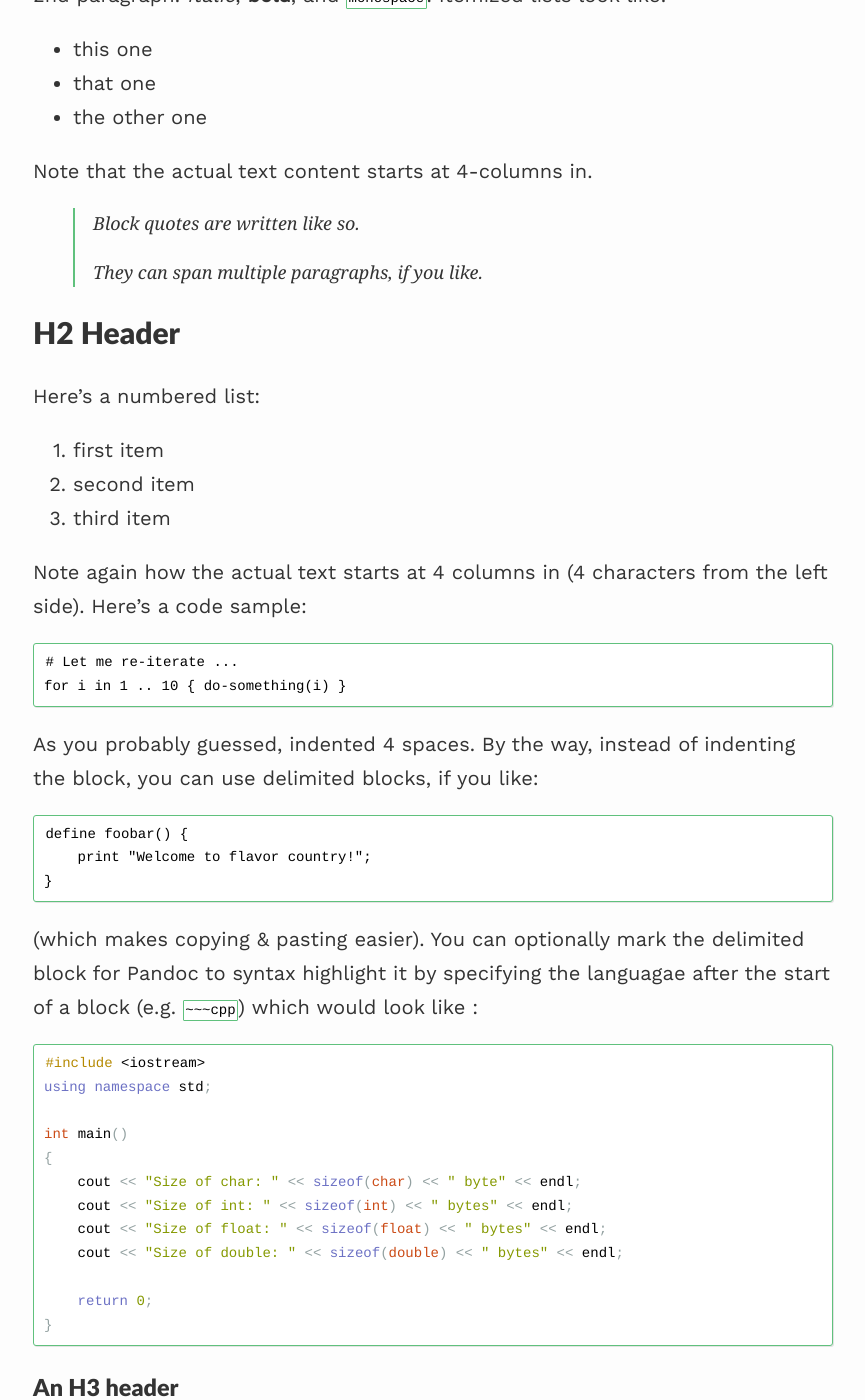
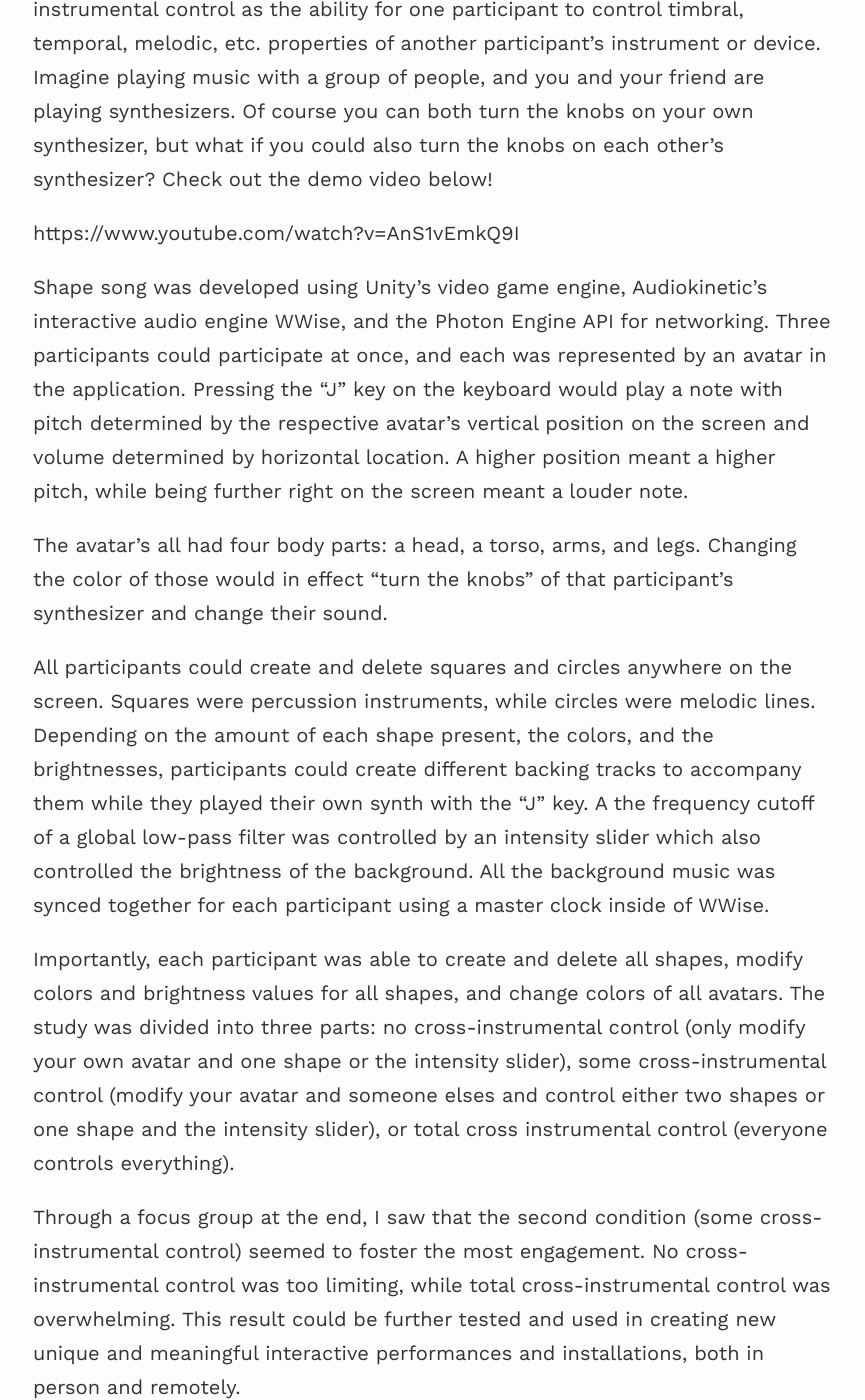
Before and after one commit to daniel-ethridge/daniel-ethridge.github.io, a Jekyll site: the page built from _projects/masters-project.md, in a window 1280 px wide and 1400 px high, scrolled down 452 px. Shown: the whole window, without its empty margins (207-1072 px from the left). Built offline with Jekyll 4.4.1, drawn with Linux system fonts in a browser that asks for light colours; nearby versions of some CDN libraries; formulas are drawn with MathJax 3; some of the changed text lies outside the part shown.

Commit message:
Uploaded Master's Project Info

```diff
--- a/_projects/masters-project.md
+++ b/_projects/masters-project.md
@@ -1,144 +1,22 @@
 ---
 layout: post
-title: Master's Project
-description: Cross-Instrumental Control in a Network Music Environment
+title: "Master's Project: Shape Song"
+description: "Research Question: How Does Cross-Instrumental Control Affect Engagement in a Network Music Environment"
 ---
 
-How does Cross-Instrumental Control Affect Engagement in a Collaborative Network Music Environment?
+Master's Project: Shape Song
 ============
 
-2nd paragraph. *Italic*, **bold**, and `monospace`. Itemized lists
-look like:
+Shape song is a custom app that I developed from scratch to help research cross-instrumental control in a network music environment. I defined cross instrumental control as the ability for one participant to control timbral, temporal, melodic, etc. properties of another participant’s instrument or device. Imagine playing music with a group of people, and you and your friend are playing synthesizers. Of course you can both turn the knobs on your own synthesizer, but what if you could also turn the knobs on each other's synthesizer? Check out the demo video below!
 
-  * this one
-  * that one
-  * the other one
+https://www.youtube.com/watch?v=AnS1vEmkQ9I
 
-Note that the actual text
-content starts at 4-columns in.
+Shape song was developed using Unity's video game engine, Audiokinetic's interactive audio engine WWise, and the Photon Engine API for networking. Three participants could participate at once, and each was represented by an avatar in the application. Pressing the "J" key on the keyboard would play a note with pitch determined by the respective avatar's vertical position on the screen and volume determined by horizontal location. A higher position meant a higher pitch, while being further right on the screen meant a louder note.
 
-> Block quotes are
-> written like so.
->
-> They can span multiple paragraphs,
-> if you like.
+The avatar's all had four body parts: a head, a torso, arms, and legs. Changing the color of those would in effect "turn the knobs" of that participant's synthesizer and change their sound.
 
+All participants could create and delete squares and circles anywhere on the screen. Squares were percussion instruments, while circles were melodic lines. Depending on the amount of each shape present, the colors, and the brightnesses, participants could create different backing tracks to accompany them while they played their own synth with the "J" key. A the frequency cutoff of a global low-pass filter was controlled by an intensity slider which also controlled the brightness of the background. All the background music was synced together for each participant using a master clock inside of WWise.
 
-H2 Header
-------------
+Importantly, each participant was able to create and delete all shapes, modify colors and brightness values for all shapes, and change colors of all avatars. The study was divided into three parts: no cross-instrumental control (only modify your own avatar and one shape or the intensity slider), some cross-instrumental control (modify your avatar and someone elses and control either two shapes or one shape and the intensity slider), or total cross instrumental control (everyone controls everything).
 
-Here's a numbered list:
-
- 1. first item
- 2. second item
- 3. third item
-
-Note again how the actual text starts at 4 columns in (4 characters
-from the left side). Here's a code sample:
-
-    # Let me re-iterate ...
-    for i in 1 .. 10 { do-something(i) }
-
-As you probably guessed, indented 4 spaces. By the way, instead of
-indenting the block, you can use delimited blocks, if you like:
-
-~~~
-define foobar() {
-    print "Welcome to flavor country!";
-}
-~~~
-
-(which makes copying & pasting easier). You can optionally mark the
-delimited block for Pandoc to syntax highlight it by specifying the languagae after the start of a block (e.g. `~~~cpp`) which would look like :
-
-~~~cpp
-#include <iostream>
-using namespace std;
-
-int main()
-{
-    cout << "Size of char: " << sizeof(char) << " byte" << endl;
-    cout << "Size of int: " << sizeof(int) << " bytes" << endl;
-    cout << "Size of float: " << sizeof(float) << " bytes" << endl;
-    cout << "Size of double: " << sizeof(double) << " bytes" << endl;
-
-    return 0;
-}
-~~~
-
-### An H3 header ###
-
-Now a nested list:
-
- 1. First, get these ingredients:
-
-      * carrots
-      * celery
-      * lentils
-
- 2. Boil some water.
-
- 3. Dump everything in the pot and follow
-    this algorithm:
-
-        find wooden spoon
-        uncover pot
-        stir
-        cover pot
-        balance wooden spoon precariously on pot handle
-        wait 10 minutes
-        goto first step (or shut off burner when done)
-
-    Do not bump wooden spoon or it will fall.
-
-Notice again how text always lines up on 4-space indents (including
-that last line which continues item 3 above).
-
-Here's a footnote [^1].
-
-[^1]: Some footnote text.
-
-Tables can look like this:
-
-| Header 1 | Header 2                   | Header 3 |
-|:--------:|:--------------------------:|:--------:|
-| data1a   | Data is longer than header | 1        |
-| d1b      | add a cell                 |          |
-| lorem    | ipsum                      | 3        |
-|          | empty outside cells        |          |
-| skip     |                            | 5        |
-| six      | Morbi purus                | 6        |
-
-
-A horizontal rule follows.
-
-***
-
-Here's a definition list:
-
-apples
-  : Good for making applesauce.
-
-oranges
-  : Citrus!
-
-tomatoes
-  : There's no "e" in tomatoe.
-
-Again, text is indented 4 spaces. (Put a blank line between each
-term and  its definition to spread things out more.)
-
-Here's a "line block" (note how whitespace is honored):
-
-| Line one
-|   Line too
-| Line tree
-
-and images can be specified like so:
-
-![example image](https://images.unsplash.com/photo-1488190211105-8b0e65b80b4e?w=300&h=300&fit=crop "An exemplary image")
-
-Inline math equation: $\omega = d\phi / dt$. Display
-math should get its own line like so:
-
-$$I = \int \rho R^{2} dV$$
+Through a focus group at the end, I saw that the second condition (some cross-instrumental control) seemed to foster the most engagement. No cross-instrumental control was too limiting, while total cross-instrumental control was overwhelming. This result could be further tested and used in creating new unique and meaningful interactive performances and installations, both in person and remotely.
```
Also changed, not shown: _projects/gtri.md (+2 -2 lines), index.md (+1 -1 lines).
